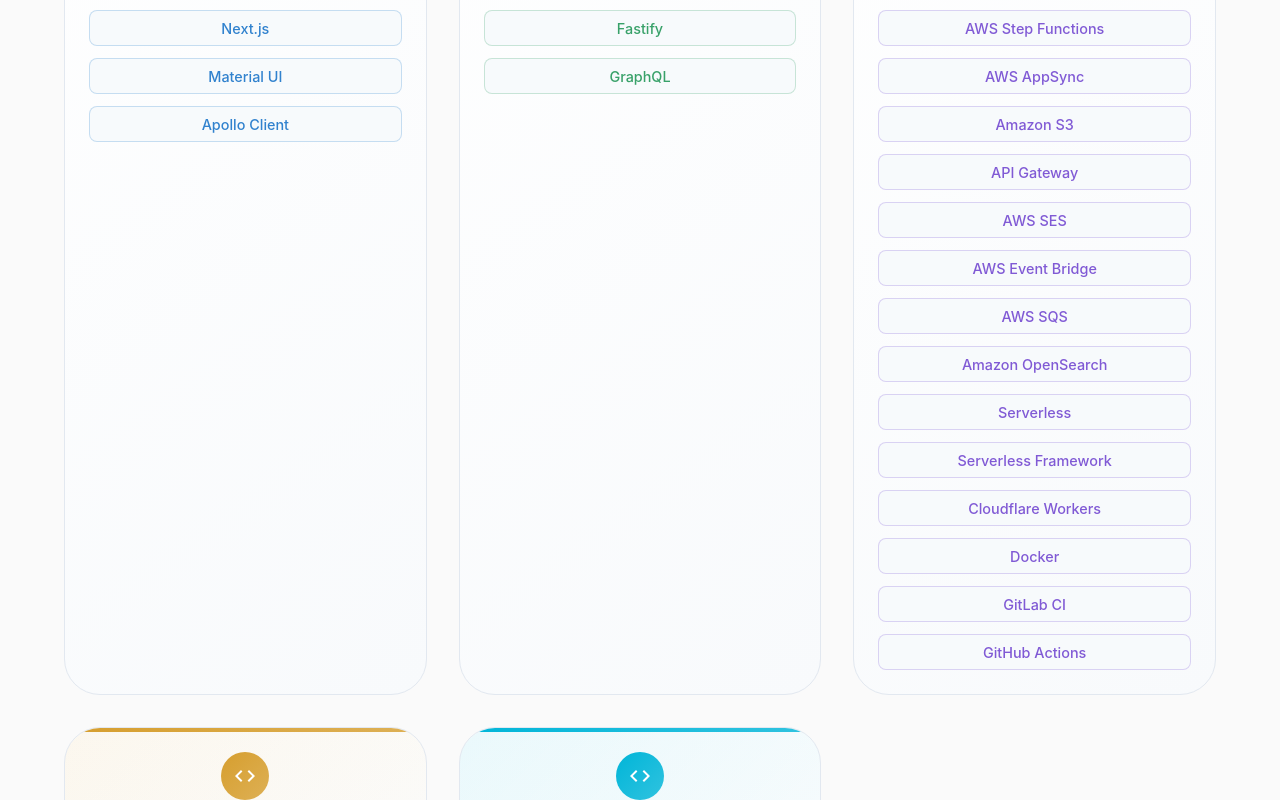
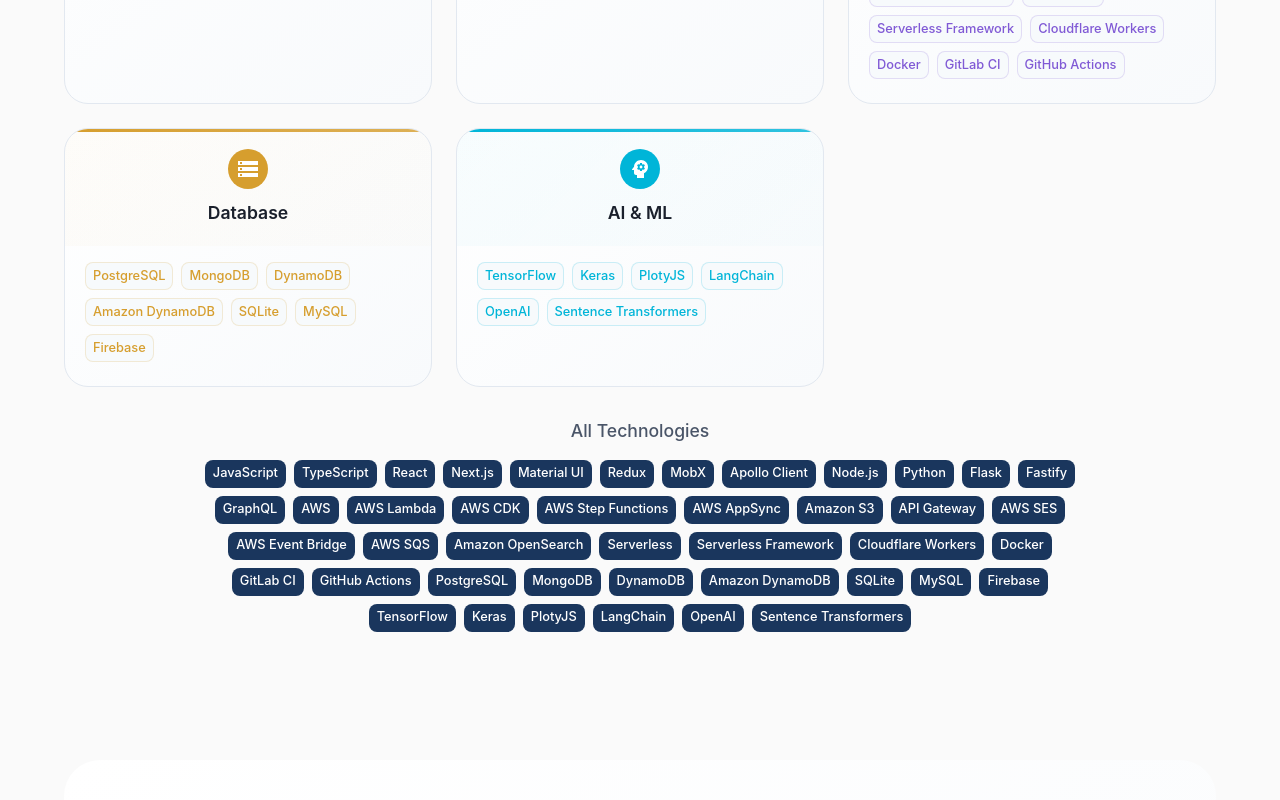
Before and after one commit to mfmafkar/mfmafkar.github.io, a React (Vite) app: page / in a window 1280 px wide. Shown: the part 1380-2180 px from the top of the page. Built offline with nearby package versions, Linux system fonts and the light colour scheme.

Commit message:
feat: enhance Skills component with icons and improved layout

```diff
--- a/src/components/Skills.tsx
+++ b/src/components/Skills.tsx
@@ -1,6 +1,9 @@
 import React from 'react';
-import { Grid, Typography, Card, CardContent, Box, Chip } from '@mui/material';
+import { Grid, Typography, Card, CardContent, Box, Chip, Avatar } from '@mui/material';
 import CodeIcon from '@mui/icons-material/Code';
+import StorageIcon from '@mui/icons-material/Storage';
+import CloudIcon from '@mui/icons-material/Cloud';
+import PsychologyIcon from '@mui/icons-material/Psychology';
 import Skill from '../types/SkillType';
 
 type SkillsProps = {
@@ -16,22 +19,47 @@ const Skills: React.FC<SkillsProps> = ({ skills }) => {
   const mlSkills = ['TensorFlow', 'Keras', 'PlotyJS', 'LangChain', 'OpenAI', 'Sentence Transformers'];
 
   const skillCategories = [
-    { title: 'Frontend', skills: skills.filter(skill => frontendSkills.includes(skill.title)), color: '#3182ce' },
-    { title: 'Backend', skills: skills.filter(skill => backendSkills.includes(skill.title)), color: '#38a169' },
-    { title: 'Cloud & DevOps', skills: skills.filter(skill => cloudSkills.includes(skill.title)), color: '#805ad5' },
-    { title: 'Database', skills: skills.filter(skill => databaseSkills.includes(skill.title)), color: '#d69e2e' },
-    { title: 'AI & Machine Learning', skills: skills.filter(skill => mlSkills.includes(skill.title)), color: '#00b5d8' },
-  ].filter(category => category.skills.length > 0); // Only show categories that have skills
+    {
+      title: 'Frontend',
+      skills: skills.filter(skill => frontendSkills.includes(skill.title)),
+      color: '#3182ce',
+      icon: <CodeIcon />
+    },
+    {
+      title: 'Backend',
+      skills: skills.filter(skill => backendSkills.includes(skill.title)),
+      color: '#38a169',
+      icon: <CodeIcon />
+    },
+    {
+      title: 'Cloud & DevOps',
+      skills: skills.filter(skill => cloudSkills.includes(skill.title)),
+      color: '#805ad5',
+      icon: <CloudIcon />
+    },
+    {
+      title: 'Database',
+      skills: skills.filter(skill => databaseSkills.includes(skill.title)),
+      color: '#d69e2e',
+      icon: <StorageIcon />
+    },
+    {
+      title: 'AI & ML',
+      skills: skills.filter(skill => mlSkills.includes(skill.title)),
+      color: '#00b5d8',
+      icon: <PsychologyIcon />
+    },
+  ].filter(category => category.skills.length > 0);
 
   return (
-    <Box sx={{ py: 2 }}>
-      <Box textAlign="center" mb={6}>
+    <Box sx={{ py: 4 }}>
+      <Box textAlign="center" mb={4}>
         <Typography
           variant="h2"
           sx={{
-            fontSize: { xs: '2.5rem', md: '3rem' },
+            fontSize: { xs: '2rem', sm: '2.5rem', md: '3rem' },
             fontWeight: 700,
-            mb: 2,
+            mb: 1,
             color: 'primary.main',
           }}
         >
@@ -44,33 +72,38 @@ const Skills: React.FC<SkillsProps> = ({ skills }) => {
             maxWidth: '600px',
             mx: 'auto',
             lineHeight: 1.6,
+            fontSize: { xs: '1rem', md: '1.1rem' },
           }}
         >
           Technologies and tools I work with to build modern, scalable applications
         </Typography>
       </Box>
 
-      <Grid container spacing={4}>
-        {skillCategories.map((category, categoryIndex) => (
-          <Grid item xs={12} sm={6} lg={4} xl={3} key={category.title}>
+      <Grid container spacing={3}>
+        {skillCategories.map((category) => (
+          <Grid item xs={12} sm={6} lg={4} key={category.title}>
             <Card
               elevation={0}
               sx={{
                 height: '100%',
                 background: 'linear-gradient(145deg, #ffffff 0%, #f8fafc 100%)',
                 border: '1px solid #e2e8f0',
-                borderRadius: 3,
+                borderRadius: 2,
                 overflow: 'hidden',
                 position: 'relative',
-                transition: 'all 0.3s ease-in-out',
+                transition: 'all 0.3s cubic-bezier(0.4, 0, 0.2, 1)',
                 '&:hover': {
-                  transform: 'translateY(-8px)',
-                  boxShadow: '0 20px 40px rgba(0, 0, 0, 0.1)',
+                  transform: 'translateY(-4px)',
+                  boxShadow: '0 12px 24px rgba(0, 0, 0, 0.08)',
                   '& .category-header': {
-                    background: category.color,
+                    background: `linear-gradient(135deg, ${category.color}, ${category.color}dd)`,
+                  },
+                  '& .category-title': {
+                    color: 'white',
                   },
                   '& .category-icon': {
-                    transform: 'rotate(360deg)',
+                    backgroundColor: 'rgba(255, 255, 255, 0.2)',
+                    color: 'white',
                   },
                 },
                 '&::before': {
@@ -79,7 +112,7 @@ const Skills: React.FC<SkillsProps> = ({ skills }) => {
                   top: 0,
                   left: 0,
                   right: 0,
-                  height: '4px',
+                  height: '3px',
                   background: `linear-gradient(90deg, ${category.color}, ${category.color}cc)`,
                 },
               }}
@@ -87,61 +120,70 @@ const Skills: React.FC<SkillsProps> = ({ skills }) => {
               <Box
                 className="category-header"
                 sx={{
-                  p: 3,
-                  background: `linear-gradient(135deg, ${category.color}15, ${category.color}05)`,
-                  transition: 'background 0.3s ease',
+                  p: 2.5,
+                  background: `linear-gradient(135deg, ${category.color}08, ${category.color}04)`,
+                  transition: 'all 0.3s ease',
+                  textAlign: 'center',
                 }}
               >
-                <Box display="flex" alignItems="center" justifyContent="center" mb={2}>
-                  <Box
-                    className="category-icon"
-                    sx={{
-                      width: 48,
-                      height: 48,
-                      borderRadius: '50%',
-                      background: `linear-gradient(135deg, ${category.color}, ${category.color}cc)`,
-                      display: 'flex',
-                      alignItems: 'center',
-                      justifyContent: 'center',
-                      transition: 'transform 0.3s ease',
-                    }}
-                  >
-                    <CodeIcon sx={{ color: 'white', fontSize: '1.5rem' }} />
-                  </Box>
-                </Box>
+                <Avatar
+                  className="category-icon"
+                  sx={{
+                    width: 40,
+                    height: 40,
+                    background: category.color,
+                    color: 'white',
+                    mx: 'auto',
+                    mb: 1.5,
+                    transition: 'all 0.3s ease',
+                    '& .MuiAvatar-fallback': {
+                      fontSize: '1.2rem',
+                    },
+                  }}
+                >
+                  {category.icon}
+                </Avatar>
                 <Typography
+                  className="category-title"
                   variant="h6"
-                  align="center"
                   sx={{
                     fontWeight: 600,
                     color: 'text.primary',
-                    mb: 1,
+                    fontSize: '1.1rem',
+                    transition: 'color 0.3s ease',
                   }}
                 >
                   {category.title}
                 </Typography>
               </Box>
 
-              <CardContent sx={{ p: 3, pt: 0 }}>
-                <Box display="flex" flexDirection="column" gap={1.5}>
-                  {category.skills.map((skill, skillIndex) => (
+              <CardContent sx={{ p: 2.5, pt: 2 }}>
+                <Box
+                  display="flex"
+                  flexWrap="wrap"
+                  gap={1}
+                  sx={{
+                    justifyContent: 'flex-start',
+                  }}
+                >
+                  {category.skills.map((skill) => (
                     <Chip
                       key={skill.title}
                       label={skill.title}
+                      size="small"
                       variant="outlined"
                       sx={{
-                        borderColor: `${category.color}40`,
+                        borderColor: `${category.color}30`,
                         color: category.color,
                         fontWeight: 500,
-                        fontSize: '0.9rem',
-                        height: 36,
+                        fontSize: '0.8rem',
+                        height: 28,
                         '&:hover': {
                           backgroundColor: `${category.color}10`,
                           borderColor: category.color,
-                          transform: 'scale(1.05)',
+                          transform: 'scale(1.02)',
                         },
                         transition: 'all 0.2s ease',
-                        animation: `fadeInUp 0.6s ease-out ${0.1 * (categoryIndex * 4 + skillIndex)}s both`,
                       }}
                     />
                   ))}
@@ -152,26 +194,45 @@ const Skills: React.FC<SkillsProps> = ({ skills }) => {
         ))}
       </Grid>
 
-      {/* All Skills Display */}
-      <Box mt={6} textAlign="center">
-        <Typography variant="h6" sx={{ mb: 3, color: 'text.secondary' }}>
+      {/* Compact All Skills Display */}
+      <Box mt={4} textAlign="center">
+        <Typography
+          variant="h6"
+          sx={{
+            mb: 2,
+            color: 'text.secondary',
+            fontSize: '1.1rem',
+            fontWeight: 500,
+          }}
+        >
           All Technologies
         </Typography>
-        <Box display="flex" flexWrap="wrap" justifyContent="center" gap={2}>
-          {skills.map((skill, index) => (
+        <Box
+          display="flex"
+          flexWrap="wrap"
+          justifyContent="center"
+          gap={1}
+          sx={{
+            maxWidth: '900px',
+            mx: 'auto',
+          }}
+        >
+          {skills.map((skill) => (
             <Chip
               key={skill.title}
               label={skill.title}
+              size="small"
               sx={{
                 backgroundColor: 'primary.main',
                 color: 'white',
                 fontWeight: 500,
+                fontSize: '0.8rem',
+                height: 28,
                 '&:hover': {
                   backgroundColor: 'primary.dark',
-                  transform: 'translateY(-2px)',
+                  transform: 'translateY(-1px)',
                 },
                 transition: 'all 0.2s ease',
-                animation: `fadeInUp 0.6s ease-out ${0.05 * index}s both`,
               }}
             />
           ))}
```
